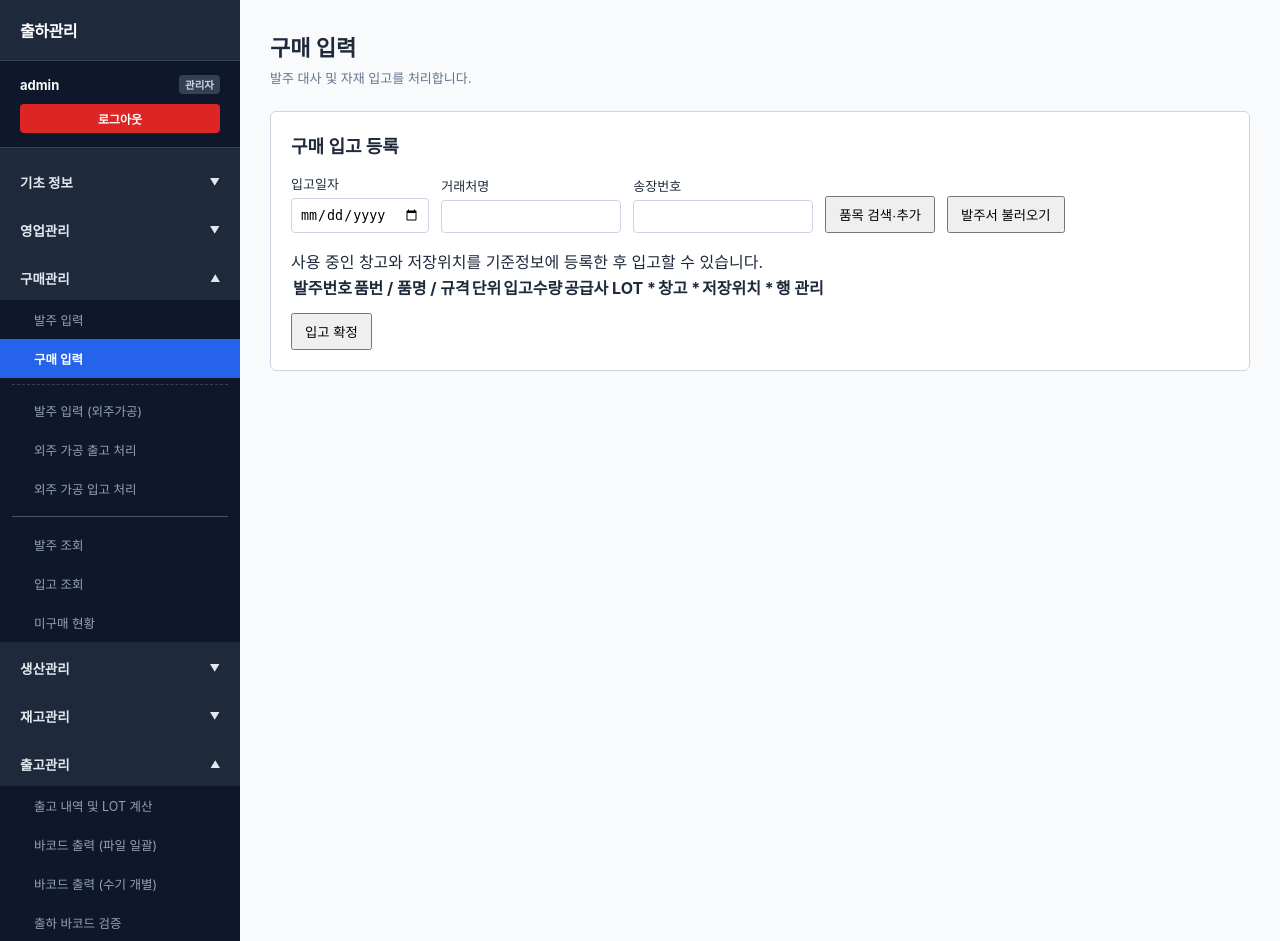
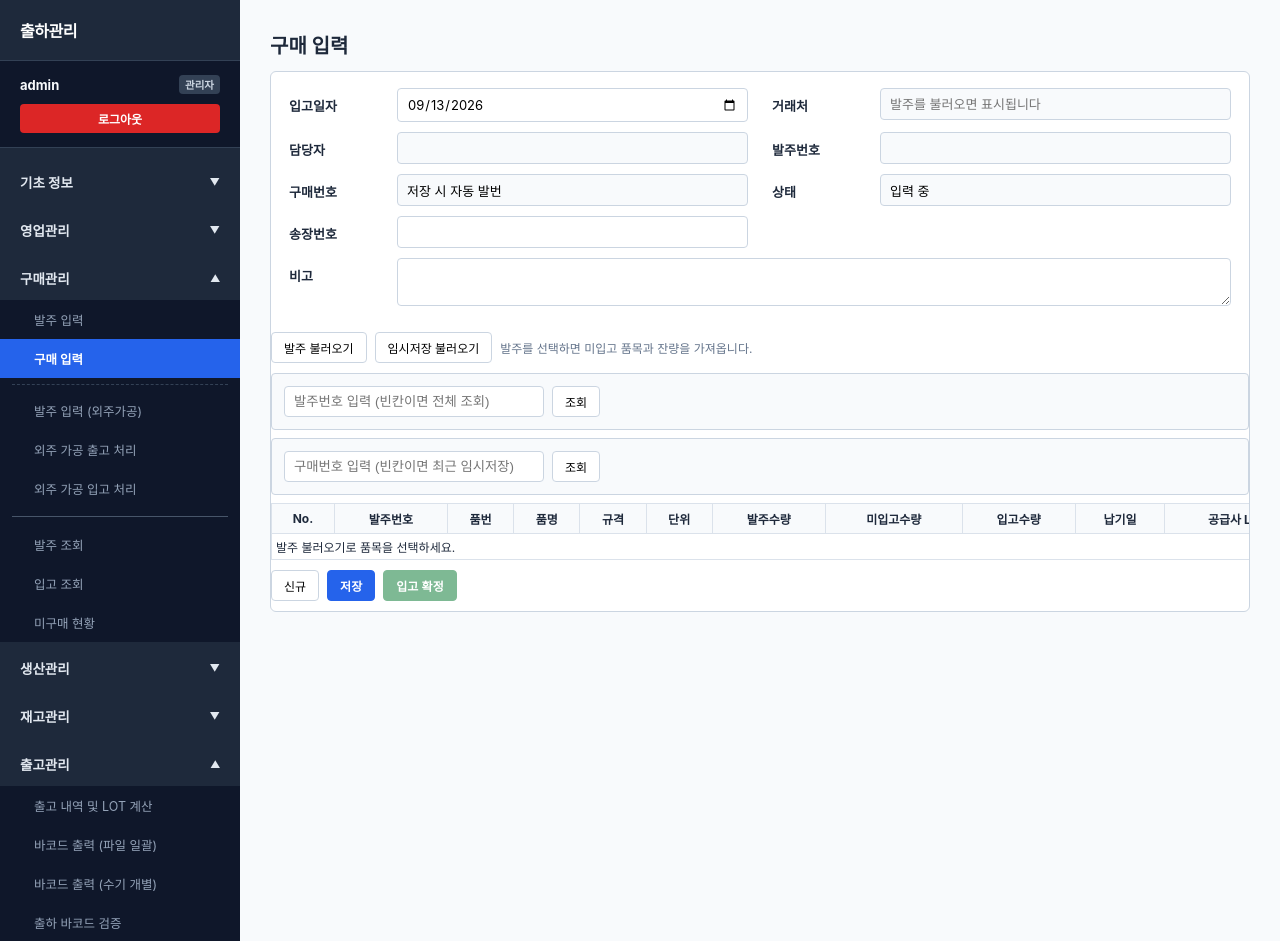
Before and after one commit to genesis03/MES, a FastAPI app: page /purchase/inbound in a window 1280 px wide. Shown: the top 941 px of the page. Run offline with FastAPI, Linux system fonts and the light colour scheme; data that the repository does not hold is empty.

Commit message:
구매 입력 임시저장·발주 불러오기·입고 확정 LOT 생성

```diff
--- a/models/models.py
+++ b/models/models.py
@@ -194,6 +194,8 @@ class PurchaseInboundMaster(Base):
     partner_id = Column(Integer, index=True)
     partner_name = Column(String(100), nullable=False)
     invoice_no = Column(String(50))
+    status = Column(String(20), nullable=False, default="CONFIRMED")
+    note = Column(Text)
     created_by = Column(String(50))
     created_at = Column(DateTime, default=datetime.now, nullable=False)
     items = relationship("PurchaseInboundItem", backref="inbound", cascade="all, delete-orphan", order_by="PurchaseInboundItem.id")
@@ -215,6 +217,7 @@ class PurchaseInboundItem(Base):
     inbound_qty = Column(Float, nullable=False)
     supplier_lot_no = Column(String(100), nullable=False, index=True)
     internal_lot_no = Column(String(100), index=True)
+    note = Column(Text)
     warehouse_code = Column(String(20), ForeignKey("warehouse_masters.warehouse_code"), nullable=False)
     storage_location = Column(String(20), ForeignKey("storage_locations.location_code"), nullable=False)
     unit_price = Column(Float, default=0.0, nullable=False)
--- a/schemas/purchase.py
+++ b/schemas/purchase.py
@@ -61,6 +61,7 @@ class InboundItemCreate(Input):
     inbound_qty: PositiveQty
     supplier_lot_no: Text100
     internal_lot_no: Text100 | None = None
+    note: str | None = Field(default=None, max_length=500)
     warehouse_code: Text20 = "RM"
     storage_location: Text20 = "S-LT"
     unit_price: Money = 0.0
@@ -69,6 +70,7 @@ class InboundItemCreate(Input):
 class InboundCreate(Header):
     inbound_date: str
     invoice_no: Text50 | None = None
+    note: str | None = Field(default=None, max_length=1000)
     items: list[InboundItemCreate] = Field(min_length=1, max_length=1000)
 
     @field_validator("inbound_date")
@@ -118,6 +120,7 @@ class InboundItemOut(Output):
     inbound_qty: float
     supplier_lot_no: str
     internal_lot_no: str | None
+    note: str | None
     warehouse_code: str
     storage_location: str
     unit_price: float
@@ -130,6 +133,8 @@ class InboundOut(Output):
     partner_id: int | None
     partner_name: str
     invoice_no: str | None
+    status: str
+    note: str | None
     created_by: str | None
     created_at: datetime
     items: list[InboundItemOut]
--- /dev/null
+++ b/static/purchase_inbound.js
@@ -0,0 +1,230 @@
+(() => {
+  'use strict';
+  const $ = id => document.getElementById(id);
+  let partner = null;
+  let draftId = null;
+  let lines = [];
+  let saving = false;
+  let confirmed = false;
+  const today = () => {
+    const d = new Date();
+    return [d.getFullYear(), String(d.getMonth() + 1).padStart(2, '0'), String(d.getDate()).padStart(2, '0')].join('-');
+  };
+  const cell = (tr, value = '') => {
+    const td = tr.insertCell(); td.textContent = value == null ? '' : String(value); return td;
+  };
+  const button = (label, handler) => {
+    const node = document.createElement('button');
+    node.type = 'button'; node.className = 'pi-btn'; node.textContent = label;
+    node.addEventListener('click', handler); return node;
+  };
+  const field = (type, label, value = '') => {
+    const node = document.createElement('input');
+    node.type = type; node.value = value == null ? '' : String(value);
+    node.setAttribute('aria-label', label); return node;
+  };
+  const message = text => { $('pi-message').textContent = text; };
+  async function request(url, options) {
+    const response = await fetch(url, options);
+    const data = await response.json();
+    if (!response.ok) {
+      const detail = Array.isArray(data.detail) ? data.detail.map(x => x.msg).join(' / ') : data.detail;
+      throw new Error(detail || '처리하지 못했습니다.');
+    }
+    return data;
+  }
+  function dirty() {
+    if (confirmed) return;
+    if (draftId) {
+      $('pi-confirm').disabled = true;
+      $('pi-status').value = '수정 중';
+      message('수정 내용이 있습니다. 입고 확정 전에 다시 저장하세요.');
+    }
+  }
+  function renumber() { lines.forEach((line, index) => { line.seq.textContent = String(index + 1); }); }
+  function addLine(item) {
+    if (!lines.length) $('pi-lines').replaceChildren();
+    const tr = document.createElement('tr');
+    const seq = cell(tr, String(lines.length + 1)); seq.className = 'pi-no';
+    [item.po_no, item.part_no, item.part_name, item.spec, item.unit, item.order_qty,
+      item.remaining_qty].forEach(value => cell(tr, value));
+    const qty = field('number', '입고수량', item.inbound_qty ?? item.remaining_qty ?? '');
+    qty.min = '0.000001'; qty.step = 'any';
+    const date = field('date', '품목 납기일', item.delivery_date || ''); date.readOnly = true;
+    const supplierLot = field('text', '공급사 LOT', item.supplier_lot_no || ''); supplierLot.maxLength = 100;
+    const warehouse = field('text', '입고창고', item.warehouse_code || 'RM'); warehouse.maxLength = 20;
+    warehouse.setAttribute('list', 'pi-warehouse-options');
+    const location = field('text', '저장위치', item.storage_location || 'S-LT'); location.maxLength = 20;
+    location.setAttribute('list', 'pi-location-options');
+    const lot = field('text', '원자재 LOT 번호', item.internal_lot_no || ''); lot.readOnly = true; lot.className = 'pi-lot';
+    lot.placeholder = '확정 시 생성';
+    const note = field('text', '비고', item.note || ''); note.maxLength = 500;
+    [qty, date, supplierLot, warehouse, location, lot, note].forEach(node => cell(tr).append(node));
+    const line = {item, tr, seq, qty, supplierLot, warehouse, location, lot, note};
+    const controls = cell(tr);
+    controls.append(button('LOT 행 추가', () => {
+      const extra = {...item, inbound_qty: '', supplier_lot_no: '', internal_lot_no: '', note: ''};
+      addLine(extra); dirty();
+    }), button('삭제', () => {
+      lines = lines.filter(value => value !== line); tr.remove(); renumber(); dirty();
+      if (!lines.length) emptyLines();
+    }));
+    [qty, supplierLot, warehouse, location, note].forEach(node => node.addEventListener('input', dirty));
+    lines.push(line); $('pi-lines').append(tr);
+    return line;
+  }
+  function emptyLines() {
+    $('pi-lines').replaceChildren();
+    const tr = $('pi-lines').insertRow(); cell(tr, '발주 불러오기로 품목을 선택하세요.').colSpan = 16;
+  }
+  function reset() {
+    $('pi-form').reset();
+    $('pi-date').value = today();
+    $('pi-status').value = '입력 중';
+    $('pi-inbound-no').value = '저장 시 자동 발번';
+    $('pi-po-search').hidden = true; $('pi-draft-search').hidden = true;
+    $('pi-po-results').replaceChildren(); $('pi-draft-results').replaceChildren();
+    $('pi-save').disabled = false; $('pi-confirm').disabled = true;
+    ['pi-date', 'pi-invoice', 'pi-note'].forEach(id => { $(id).disabled = false; });
+    lines = []; partner = null; draftId = null; confirmed = false;
+    emptyLines(); message('');
+  }
+  function displayPO(rows) {
+    if (!rows.length) throw new Error('이 발주에 남은 입고 품목이 없습니다.');
+    reset();
+    partner = {id: rows[0].partner_id, name: rows[0].partner_name};
+    $('pi-vendor').value = partner.name;
+    $('pi-po-no').value = rows[0].po_no;
+    $('pi-manager').value = rows[0].manager_name || '';
+    lines = [];
+    rows.forEach(row => addLine(row));
+    message(rows[0].po_no + '의 미입고 품목을 불러왔습니다.');
+  }
+  async function searchPO() {
+    const box = $('pi-po-results'); box.textContent = '조회 중…';
+    try {
+      const query = $('pi-po-query').value.trim();
+      const data = await request('/api/purchase/orders/unreceived?' + new URLSearchParams({po_no: query, limit: '1000'}));
+      box.replaceChildren();
+      const groups = new Map();
+      data.items.forEach(row => {
+        if (!groups.has(row.po_id)) groups.set(row.po_id, row);
+      });
+      groups.forEach(row => box.append(button(row.po_no + ' · ' + row.partner_name + ' · 미입고 품목 ' +
+        data.items.filter(item => item.po_id === row.po_id).length + '행', () => {
+          const selected = data.items.filter(item => item.po_id === row.po_id);
+          displayPO(selected);
+        })));
+      $('pi-po-search-message').textContent = groups.size
+        ? groups.size + '건의 발주가 있습니다.' : '미입고 발주가 없습니다.';
+    } catch (error) { box.textContent = error.message; }
+  }
+  async function searchDrafts() {
+    const box = $('pi-draft-results'); box.textContent = '조회 중…';
+    try {
+      const data = await request('/api/purchase/inbound/drafts?' +
+        new URLSearchParams({inbound_no: $('pi-draft-query').value.trim()}));
+      box.replaceChildren();
+      if (!data.length) { box.textContent = '임시저장된 구매 입력이 없습니다.'; return; }
+      data.forEach(row => box.append(button(row.inbound_no + ' · ' + row.partner_name +
+        ' · ' + row.inbound_date, () => loadDraft(row.id))));
+    } catch (error) { box.textContent = error.message; }
+  }
+  async function loadDraft(id) {
+    try {
+      const data = await request('/api/purchase/inbound/drafts/' + id);
+      reset();
+      draftId = data.id;
+      partner = {id: data.partner_id, name: data.partner_name};
+      $('pi-date').value = data.inbound_date;
+      $('pi-vendor').value = data.partner_name;
+      $('pi-manager').value = data.manager_name || '';
+      $('pi-po-no').value = data.items[0]?.po_no || '';
+      $('pi-inbound-no').value = data.inbound_no;
+      $('pi-invoice').value = data.invoice_no || '';
+      $('pi-note').value = data.note || '';
+      $('pi-status').value = '임시저장';
+      data.items.forEach(item => addLine(item));
+      $('pi-confirm').disabled = false;
+      message(data.inbound_no + ' 임시저장을 불러왔습니다.');
+    } catch (error) { message(error.message); }
+  }
+  function payload() {
+    if (!partner || !partner.id) throw new Error('발주를 먼저 불러오세요.');
+    if (!lines.length) throw new Error('입고할 품목이 없습니다.');
+    const items = lines.map(line => {
+      const qty = Number(line.qty.value);
+      if (!Number.isFinite(qty) || qty <= 0) throw new Error(line.seq.textContent + '행의 입고수량을 확인하세요.');
+      if (!line.supplierLot.value.trim()) throw new Error(line.seq.textContent + '행의 공급사 LOT를 입력하세요.');
+      if (!line.warehouse.value.trim() || !line.location.value.trim())
+        throw new Error(line.seq.textContent + '행의 창고와 저장위치를 입력하세요.');
+      return {
+        po_item_id: line.item.po_item_id, part_no: line.item.part_no,
+        inbound_qty: qty, supplier_lot_no: line.supplierLot.value.trim(),
+        warehouse_code: line.warehouse.value.trim(), storage_location: line.location.value.trim(),
+        note: line.note.value.trim() || null
+      };
+    });
+    return {inbound_date: $('pi-date').value, partner_id: partner.id, partner_name: partner.name,
+      invoice_no: $('pi-invoice').value.trim() || null, note: $('pi-note').value.trim() || null, items};
+  }
+  async function save(event) {
+    event.preventDefault();
+    if (saving || confirmed) return;
+    let body;
+    try { body = payload(); } catch (error) { message(error.message); return; }
+    saving = true; $('pi-save').disabled = true; message('저장 중…');
+    try {
+      const data = await request(draftId
+        ? '/api/purchase/inbound/drafts/' + draftId : '/api/purchase/inbound/drafts', {
+        method: draftId ? 'PUT' : 'POST', headers: {'Content-Type': 'application/json'},
+        body: JSON.stringify(body)
+      });
+      draftId = data.id;
+      $('pi-inbound-no').value = data.inbound_no;
+      $('pi-status').value = '임시저장';
+      $('pi-confirm').disabled = false;
+      message(data.inbound_no + ' 저장되었습니다. 확인 후 입고 확정하세요.');
+    } catch (error) {
+      message(error.message + ' 통신 오류라면 임시저장 불러오기로 저장 여부를 확인하세요.');
+    } finally { saving = false; $('pi-save').disabled = false; }
+  }
+  async function confirm() {
+    if (!draftId || saving || confirmed || $('pi-confirm').disabled) return;
+    saving = true; $('pi-confirm').disabled = true; $('pi-save').disabled = true;
+    message('입고 확정 중…');
+    try {
+      const data = await request('/api/purchase/inbound/drafts/' + draftId + '/confirm', {method: 'POST'});
+      confirmed = true;
+      $('pi-status').value = '입고 확정';
+      data.items.forEach((item, index) => { if (lines[index]) lines[index].lot.value = item.internal_lot_no || ''; });
+      lines.forEach(line => {
+        line.tr.querySelectorAll('input,button').forEach(control => { control.disabled = true; });
+      });
+      ['pi-date', 'pi-invoice', 'pi-note'].forEach(id => { $(id).disabled = true; });
+      message(data.inbound_no + ' 입고가 확정되었습니다. 원자재 LOT 번호가 생성되었습니다.');
+    } catch (error) {
+      $('pi-confirm').disabled = false; $('pi-save').disabled = false;
+      message(error.message + ' 입고 이력에서 확정 여부를 확인하세요.');
+    } finally { saving = false; }
+  }
+  $('pi-load-po').addEventListener('click', () => {
+    $('pi-po-search').hidden = !$('pi-po-search').hidden;
+    $('pi-draft-search').hidden = true;
+    if (!$('pi-po-search').hidden) searchPO();
+  });
+  $('pi-load-draft').addEventListener('click', () => {
+    $('pi-draft-search').hidden = !$('pi-draft-search').hidden;
+    $('pi-po-search').hidden = true;
+    if (!$('pi-draft-search').hidden) searchDrafts();
+  });
+  $('pi-po-search-button').addEventListener('click', searchPO);
+  $('pi-draft-search-button').addEventListener('click', searchDrafts);
+  $('pi-po-query').addEventListener('keydown', event => { if (event.key === 'Enter') { event.preventDefault(); searchPO(); } });
+  $('pi-draft-query').addEventListener('keydown', event => { if (event.key === 'Enter') { event.preventDefault(); searchDrafts(); } });
+  ['pi-date', 'pi-invoice', 'pi-note'].forEach(id => $(id).addEventListener('input', dirty));
+  $('pi-new').addEventListener('click', reset);
+  $('pi-form').addEventListener('submit', save);
+  $('pi-confirm').addEventListener('click', confirm);
+  reset();
+})();
--- a/templates/purchase_inbound.html
+++ b/templates/purchase_inbound.html
@@ -1,32 +1,63 @@
 {% extends "base.html" %}
-
-{% block title %}구매 입력 - 구매관리 시스템{% endblock %}
-
+{% block title %}구매 입력 - 구매관리{% endblock %}
 {% block extra_head %}
 <style>
-    .page-header {
-        margin-bottom: 18px;
-    }
-    .page-header h1 {
-        font-size: 22px;
-        margin-bottom: 6px;
-    }
-    .page-header p {
-        color: #64748b;
-        font-size: 13px;
-    }
+.pi-page h1 {font-size:20px;margin:0 0 12px}
+.pi-box {background:#fff;border:1px solid #cbd5e1;border-radius:6px;margin-bottom:14px}
+.pi-header {display:grid;grid-template-columns:1fr 1fr;gap:10px 24px;padding:16px 18px}
+.pi-field {display:grid;grid-template-columns:100px minmax(0,1fr);align-items:start;gap:8px;font-size:13px}
+.pi-field label {padding-top:8px;font-weight:600;white-space:nowrap}
+.pi-field input,.pi-field textarea {box-sizing:border-box;width:100%;padding:7px 9px;border:1px solid #cbd5e1;border-radius:4px;font:inherit}
+.pi-field input[readonly] {background:#f8fafc}
+.pi-wide {grid-column:1/-1}
+.pi-toolbar,.pi-footer {display:flex;flex-wrap:wrap;align-items:center;gap:8px;padding:10px 0}
+.pi-btn {border:1px solid #cbd5e1;background:#fff;border-radius:4px;padding:6px 12px;font-size:12px;cursor:pointer}
+.pi-primary {background:#2563eb;border-color:#2563eb;color:#fff;font-weight:700}
+.pi-confirm {background:#15803d;border-color:#15803d;color:#fff;font-weight:700}
+.pi-btn:disabled {opacity:.55;cursor:default}
+.pi-hint {color:#64748b;font-size:12px}
+.pi-search {display:flex;gap:8px;align-items:center;padding:12px;background:#f8fafc;border:1px solid #cbd5e1;border-radius:4px;margin-bottom:8px;flex-wrap:wrap}
+.pi-search input {width:260px;max-width:100%;padding:7px 9px;border:1px solid #cbd5e1;border-radius:4px}
+.pi-results {max-height:170px;overflow:auto;background:#fff;border:1px solid #cbd5e1;border-radius:4px}
+.pi-results:empty {display:none}
+.pi-results button {display:block;width:100%;padding:8px;background:#fff;border:0;border-bottom:1px solid #e2e8f0;text-align:left;cursor:pointer}
+.pi-results button:hover {background:#eff6ff}
+.pi-grid-wrap {overflow-x:auto}
+.pi-grid {border-collapse:collapse;width:100%;min-width:1550px;font-size:12px}
+.pi-grid th,.pi-grid td {border:1px solid #dbe2eb;padding:4px;vertical-align:middle;white-space:nowrap}
+.pi-grid th {background:#f8fafc;text-align:center;height:30px}
+.pi-grid tbody tr:nth-child(even) {background:#fbfcfe}
+.pi-grid input {box-sizing:border-box;width:100%;min-width:0;border:1px solid transparent;background:transparent;padding:5px;font:inherit;border-radius:3px}
+.pi-grid input:focus {border-color:#2563eb;background:#fff;outline:none}
+.pi-grid input[type=number] {text-align:right}
+.pi-grid input[readonly] {color:#475569}
+.pi-grid td.pi-no {text-align:center;color:#64748b}
+.pi-lot {font-family:monospace;color:#166534}
+.pi-message {font-size:13px;min-height:18px}
+@media(max-width:750px) {.pi-header {grid-template-columns:1fr}.pi-wide {grid-column:1}}
 </style>
 {% endblock %}
-
 {% block content %}
-<div class="page-header">
-    <h1>구매 입력</h1>
-    <p>발주 대사 및 자재 입고를 처리합니다.</p>
+<div class="container pi-page">
+<h1>구매 입력</h1>
+<form id="pi-form" class="pi-box">
+<div class="pi-header">
+<div class="pi-field"><label for="pi-date">입고일자</label><input id="pi-date" type="date" required></div>
+<div class="pi-field"><label for="pi-vendor">거래처</label><input id="pi-vendor" readonly placeholder="발주를 불러오면 표시됩니다"></div>
+<div class="pi-field"><label for="pi-manager">담당자</label><input id="pi-manager" readonly></div>
+<div class="pi-field"><label for="pi-po-no">발주번호</label><input id="pi-po-no" readonly></div>
+<div class="pi-field"><label for="pi-inbound-no">구매번호</label><input id="pi-inbound-no" readonly value="저장 시 자동 발번"></div>
+<div class="pi-field"><label for="pi-status">상태</label><input id="pi-status" readonly value="입력 중"></div>
+<div class="pi-field"><label for="pi-invoice">송장번호</label><input id="pi-invoice" maxlength="50"></div>
+<div class="pi-field pi-wide"><label for="pi-note">비고</label><textarea id="pi-note" rows="2" maxlength="1000"></textarea></div>
 </div>
-
-{% include "purchase_entry.html" %}
+<div class="pi-toolbar"><button class="pi-btn" type="button" id="pi-load-po">발주 불러오기</button><button class="pi-btn" type="button" id="pi-load-draft">임시저장 불러오기</button><span class="pi-hint">발주를 선택하면 미입고 품목과 잔량을 가져옵니다.</span></div>
+<div id="pi-po-search" class="pi-search" hidden><input id="pi-po-query" placeholder="발주번호 입력 (빈칸이면 전체 조회)"><button class="pi-btn" type="button" id="pi-po-search-button">조회</button><span id="pi-po-search-message" class="pi-hint"></span><div id="pi-po-results" class="pi-results" style="width:100%"></div></div>
+<div id="pi-draft-search" class="pi-search" hidden><input id="pi-draft-query" placeholder="구매번호 입력 (빈칸이면 최근 임시저장)"><button class="pi-btn" type="button" id="pi-draft-search-button">조회</button><div id="pi-draft-results" class="pi-results" style="width:100%"></div></div>
+<div class="pi-grid-wrap"><table class="pi-grid"><thead><tr><th>No.</th><th>발주번호</th><th>품번</th><th>품명</th><th>규격</th><th>단위</th><th>발주수량</th><th>미입고수량</th><th>입고수량</th><th>납기일</th><th>공급사 LOT</th><th>입고창고</th><th>저장위치</th><th>원자재 LOT 번호</th><th>비고</th><th></th></tr></thead><tbody id="pi-lines"><tr><td colspan="16" class="pi-hint">발주 불러오기로 품목을 선택하세요.</td></tr></tbody></table></div>
+<datalist id="pi-warehouse-options">{% for warehouse in warehouse_masters %}<option value="{{ warehouse.warehouse_code }}">{{ warehouse.warehouse_name }}</option>{% endfor %}</datalist>
+<datalist id="pi-location-options">{% for location in storage_locations %}<option value="{{ location.location_code }}">{{ location.location_name }}</option>{% endfor %}</datalist>
+<div class="pi-footer"><button class="pi-btn" type="button" id="pi-new">신규</button><button class="pi-btn pi-primary" type="submit" id="pi-save">저장</button><button class="pi-btn pi-confirm" type="button" id="pi-confirm" disabled>입고 확정</button><span id="pi-message" class="pi-message" role="status"></span></div>
+</form></div>
 {% endblock %}
-
-{% block extra_script %}
-<script src="{{ url_for('static', path='purchase_entry.js') }}" defer></script>
-{% endblock %}
+{% block extra_script %}<script src="{{ url_for('static', path='purchase_inbound.js') }}" defer></script>{% endblock %}
```
Also changed, not shown: models/purchase_migration.py (+8 -2 lines), routers/purchase.py (+65 -3 lines), services/purchase_service.py (+113 -26 lines), tests/test_purchase.py (+30 -0 lines).
